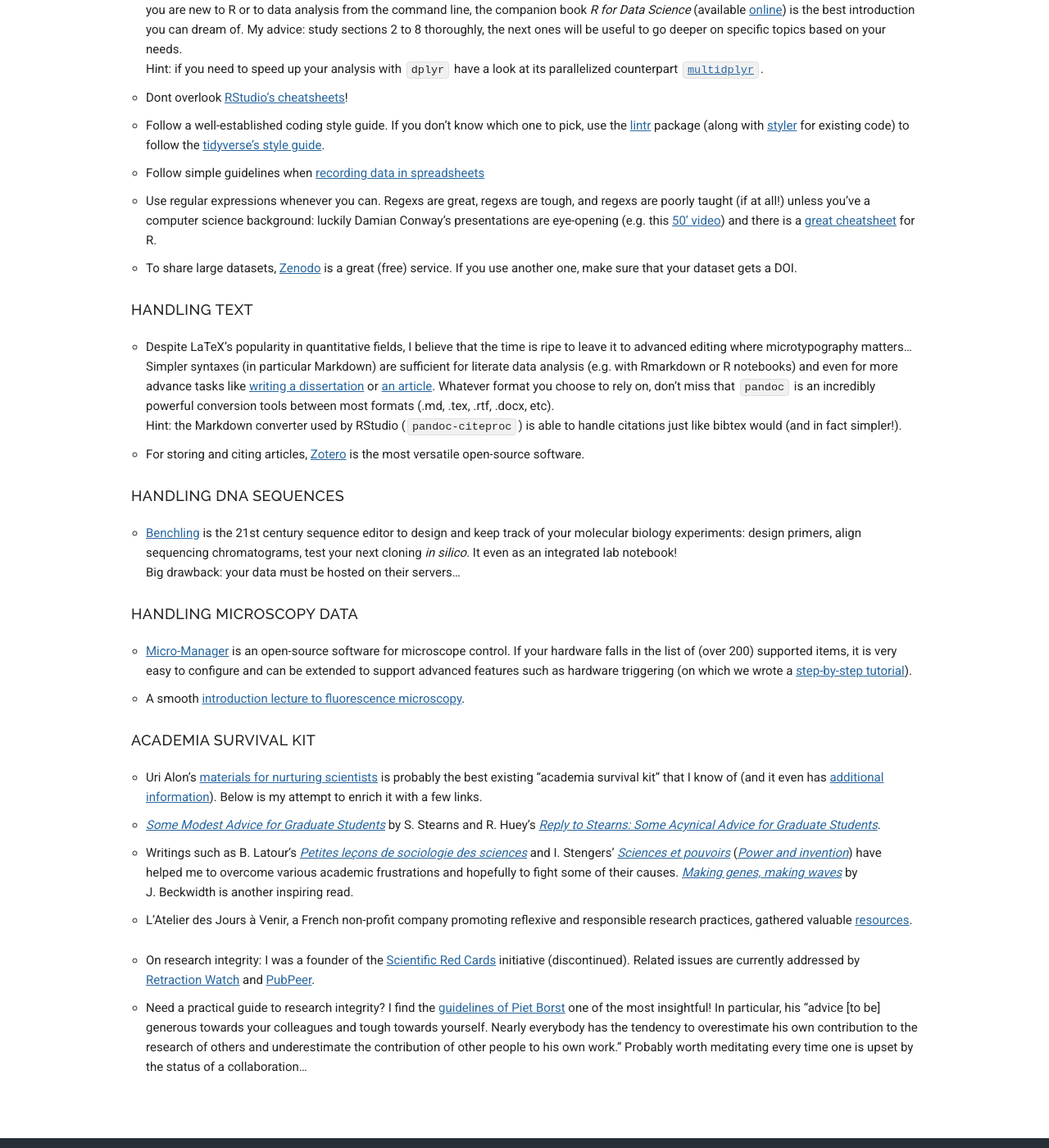
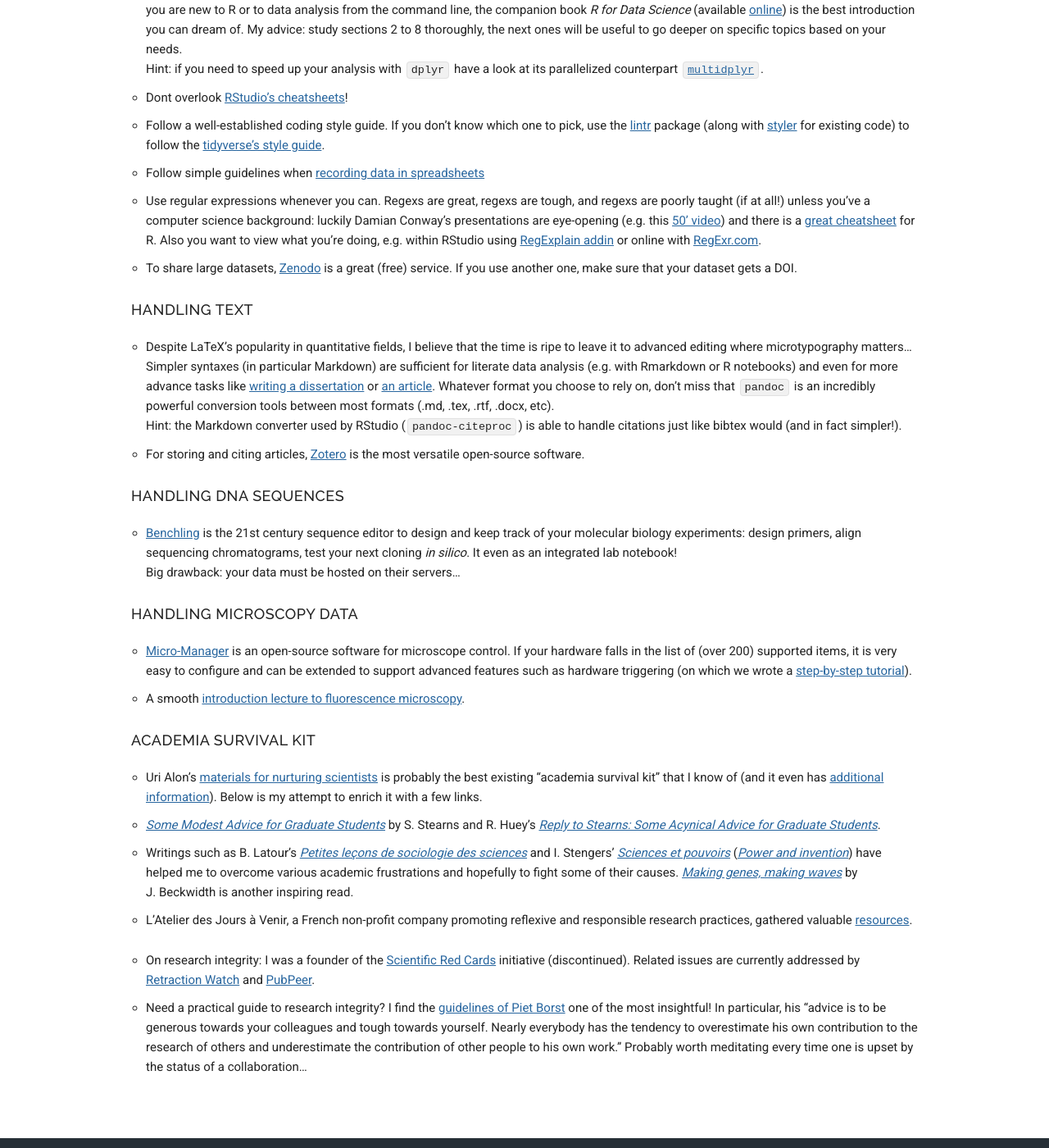
Before and after one commit to julou/julou.github.io, a Jekyll site: the page built from resources.md, in a window 1280 px wide and 1400 px high, scrolled down 559 px. Shown: the whole window at 82% size. Built offline with Jekyll 4.4.1, drawn with Linux system fonts in a browser that asks for light colours.

Commit message:
minor content update

```diff
--- a/_includes/bibPresentations.html
+++ b/_includes/bibPresentations.html
@@ -1,4 +1,5 @@
 <div class="csl-bib-body">
+  <div class="csl-entry"><i>FriSBi seminar</i> (2018) at IST (Austria).</div>
   <div class="csl-entry"><i>Principles of microbial adaptation</i> (2018; Poster) at Lorentz Center, Leiden (NL).</div>
   <div class="csl-entry"><i>EMBO workshop “Optimizations and trade-offs in cellular growth and survival”</i> (2018) at Weizmann Institute (Israel).</div>
   <div class="csl-entry"><i>Quantitative Methods in Gene Regulation IV</i> (2017) at Cambridge (UK).</div>
--- a/resources.md
+++ b/resources.md
@@ -31,7 +31,7 @@
 
 - Follow simple guidelines when [recording data in spreadsheets](http://blog.revolutionanalytics.com/2017/11/good-practices-spreadsheets.html)
 
-- Use regular expressions whenever you can. Regexs are great, regexs are tough, and regexs are poorly taught (if at all!) unless you've a computer science background: luckily Damian Conway's presentations are eye-opening (e.g. this [50' video](https://www.infoq.com/presentations/regex)) and there is a [great cheatsheet](https://www.rstudio.com/wp-content/uploads/2016/09/RegExCheatsheet.pdf) for R.
+- Use regular expressions whenever you can. Regexs are great, regexs are tough, and regexs are poorly taught (if at all!) unless you've a computer science background: luckily Damian Conway's presentations are eye-opening (e.g. this [50' video](https://www.infoq.com/presentations/regex)) and there is a [great cheatsheet](https://www.rstudio.com/wp-content/uploads/2016/09/RegExCheatsheet.pdf) for R. Also you want to view what you're doing, e.g. within RStudio using [RegExplain addin]() or online with [RegExr.com](https://regexr.com/).
 
 - To share large datasets, [Zenodo](https://zenodo.org) is a great (free) service. If you use another one, make sure that your dataset gets a DOI.
 
@@ -77,6 +77,6 @@
 
 - On research integrity: I was a founder of the [Scientific Red Cards](https://scientificredcards.wordpress.com) initiative (discontinued). Related issues are currently addressed by [Retraction Watch](https://retractionwatch.com) and [PubPeer](https://pubpeer.com).
 
-- Need a practical guide to research integrity? I find the [guidelines of Piet Borst](https://joursavenir.wordpress.com/2018/03/25/integrity-in-science-by-piet-borst/) one of the most insightful! In particular, his "advice [to be] generous towards your colleagues and tough towards yourself. Nearly everybody has the tendency to overestimate his own contribution to the research of others and underestimate the contribution of other people to his own work." Probably worth meditating every time one is upset by the status of a collaboration...
+- Need a practical guide to research integrity? I find the [guidelines of Piet Borst](https://joursavenir.wordpress.com/2018/03/25/integrity-in-science-by-piet-borst/) one of the most insightful! In particular, his "advice is to be generous towards your colleagues and tough towards yourself. Nearly everybody has the tendency to overestimate his own contribution to the research of others and underestimate the contribution of other people to his own work." Probably worth meditating every time one is upset by the status of a collaboration...
 
   <!-- + blog post -->
```
